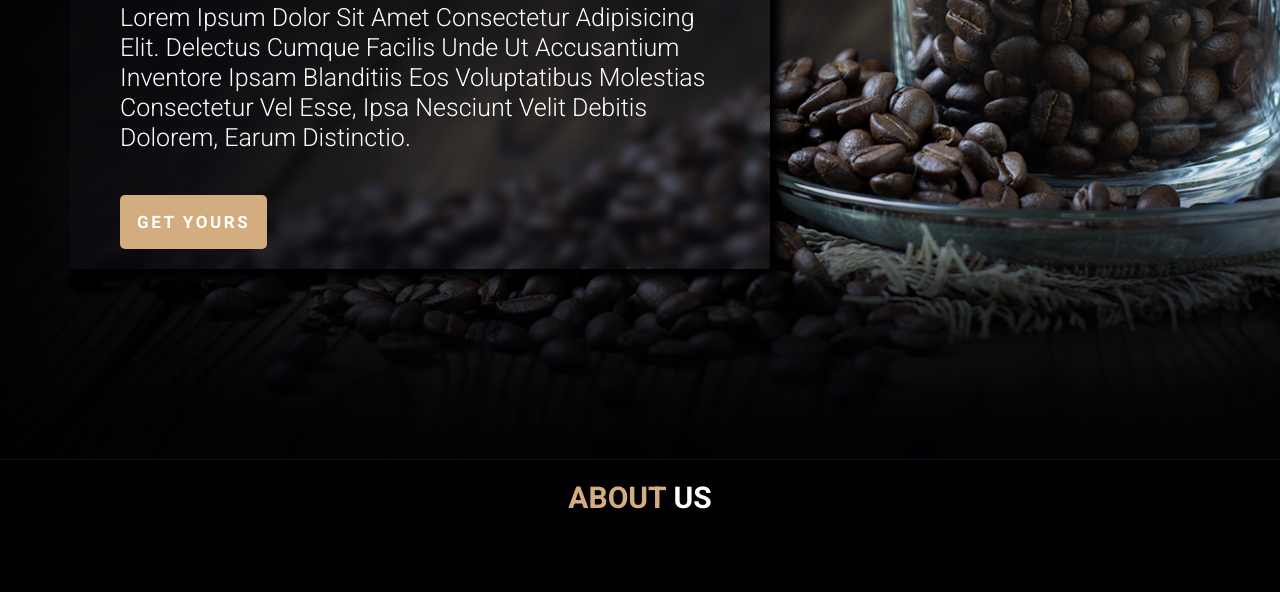
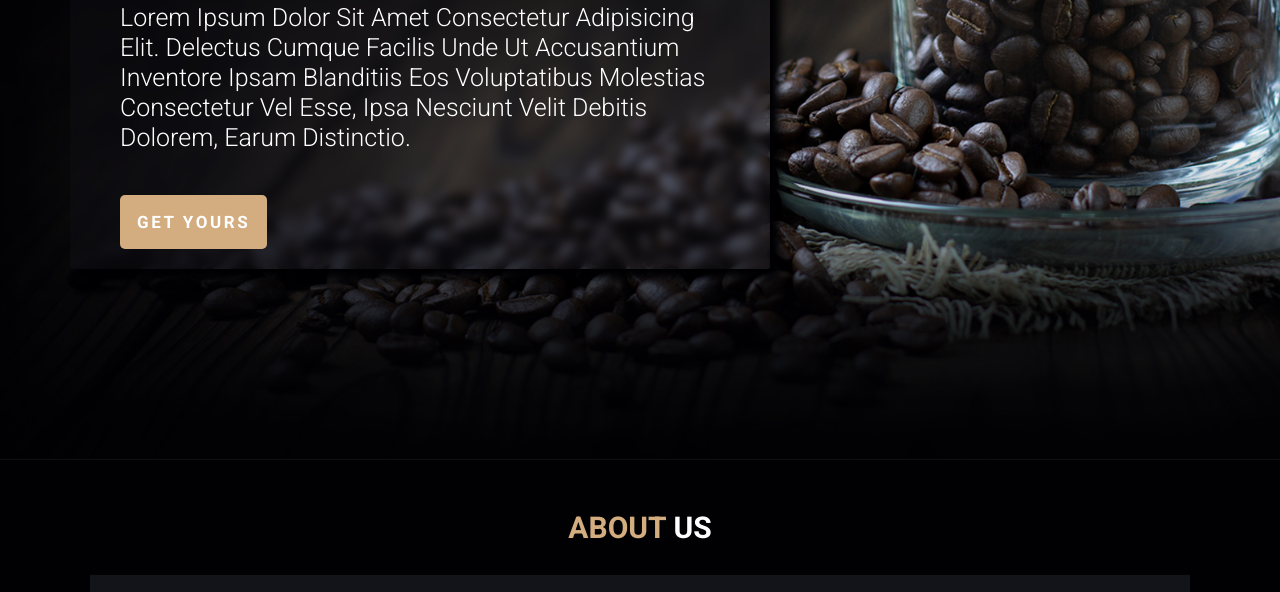
Before and after one commit to Peachess3284/Landing_page_coffee_shop, a plain HTML site: page index.html in a window 1280 px wide. Shown: the part 340-932 px from the top of the page. Drawn offline with Linux system fonts and the light colour scheme.

Commit message:
style: decrease headers padding

```diff
--- a/style.css
+++ b/style.css
@@ -281,7 +281,7 @@ section {
 .heading {
     text-align: center;
     text-transform: uppercase;
-    padding-bottom: 3.5em;
+    padding: 1em 2em;
     font-size: 3em;
 }
 
@@ -313,7 +313,6 @@ section {
 
 .about .row .content h3 {
     font-size: 3em;
-
 }
 
 .about .row .content p {
```
